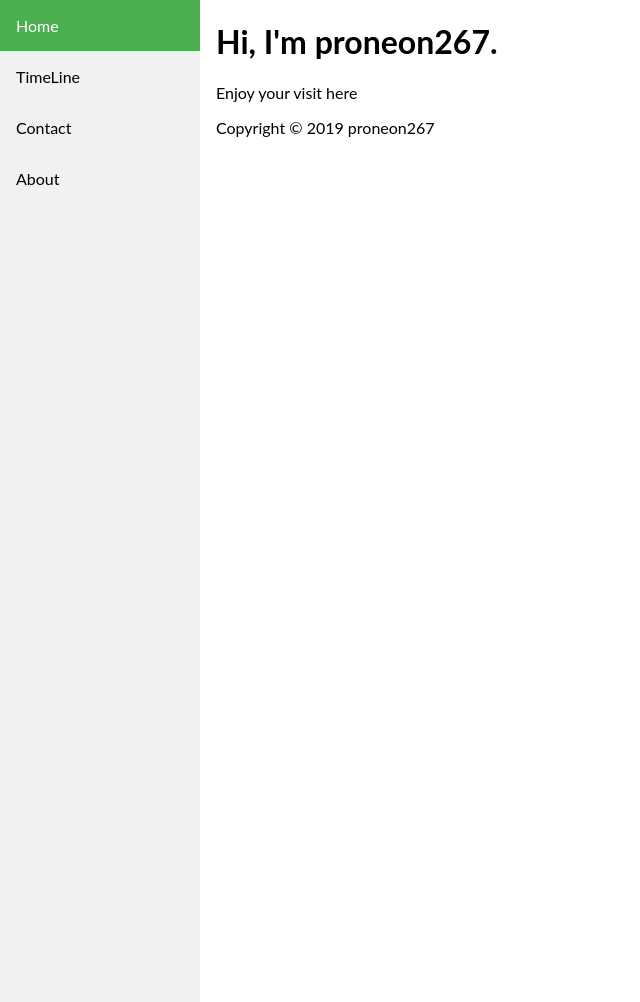
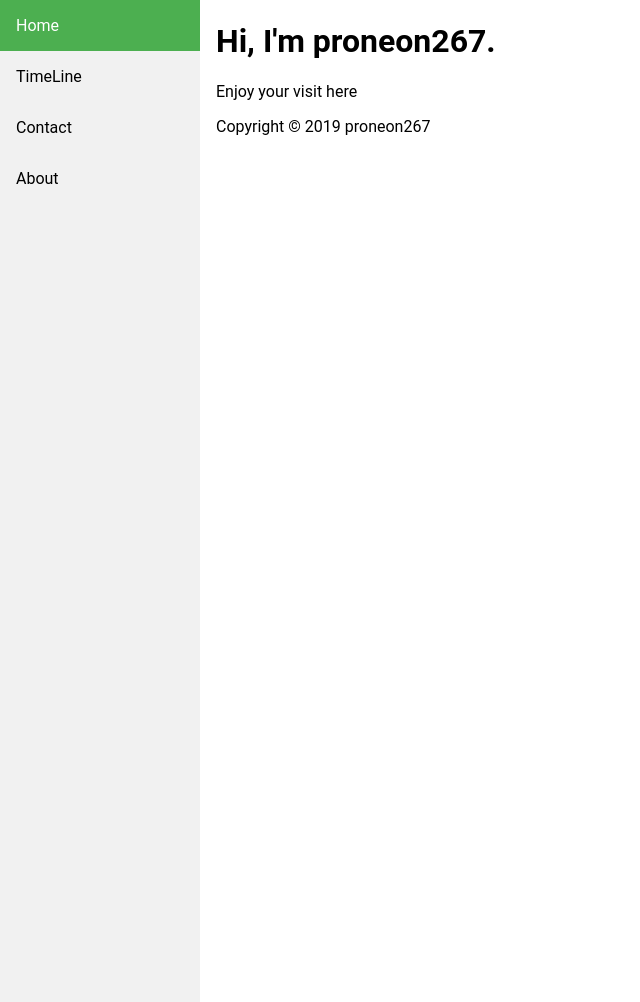
Before and after one commit to proneon267/proneon267.github.io, a Jekyll site: the page built from index.html, in a window 1280 px wide and 1002 px high. Shown: the whole window, without its empty margins (0-640 px from the left). Built offline with Jekyll 4.4.1, drawn with Linux system fonts in a browser that asks for light colours.

Commit message:
Update default.html

```diff
--- a/_layouts/default.html
+++ b/_layouts/default.html
@@ -6,7 +6,7 @@
     <style>
       body {
         margin: 0;
-        font-family: "Lato", sans-serif;
+        font-family: Roboto,sans-serif;
       }
 
       .sidebar {
```
